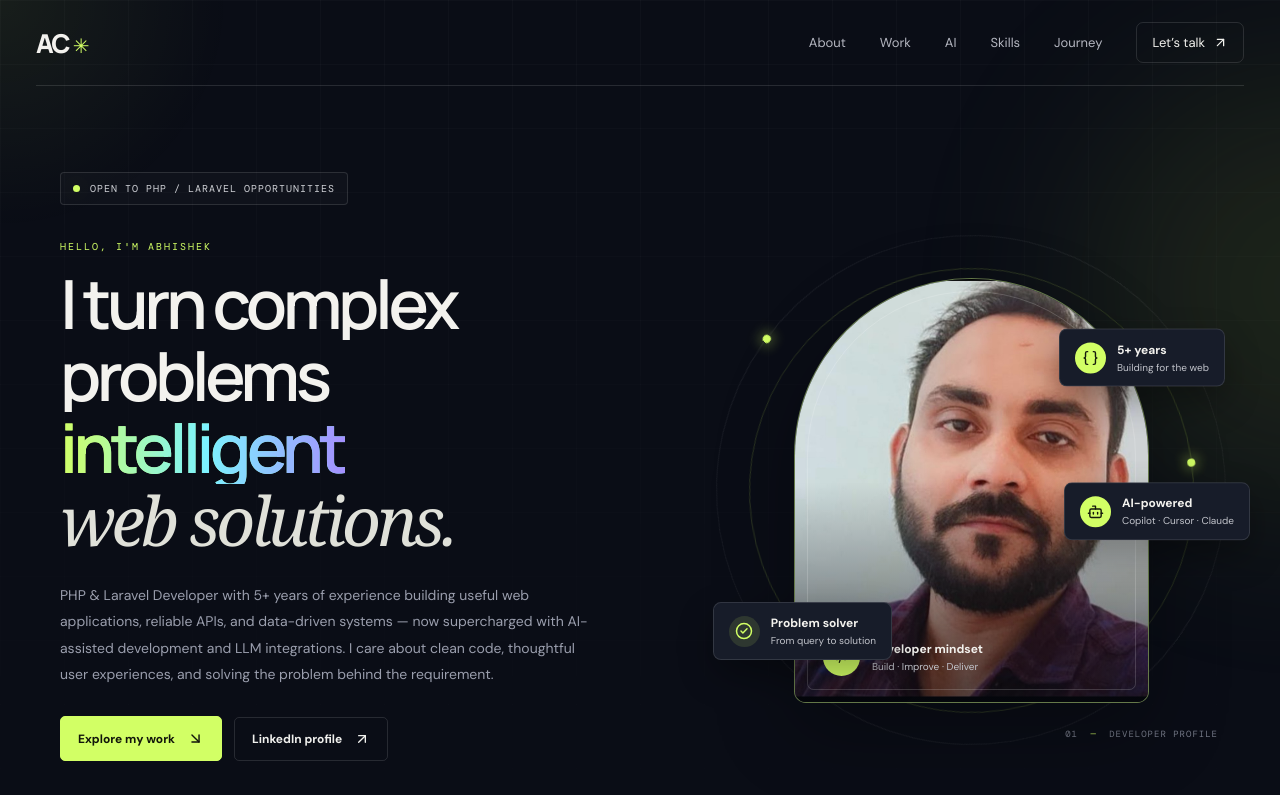
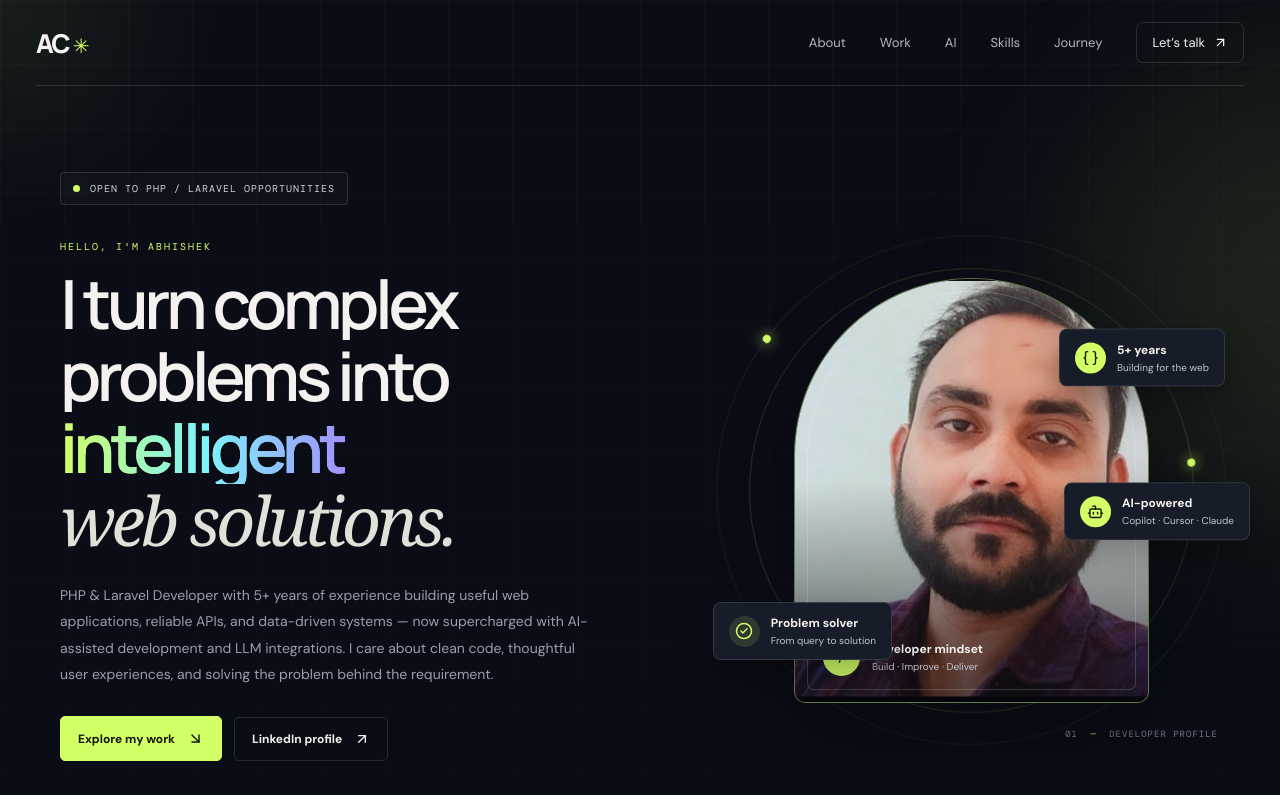
Before and after one commit to Abhinature/abhishek-portfolio, a React (Vite) app: page / in a window 1280 px wide. Shown: the top 795 px of the page. Built offline with nearby package versions, Linux system fonts and the light colour scheme.

Commit message:
Update App.jsx

```diff
--- a/src/App.jsx
+++ b/src/App.jsx
@@ -251,7 +251,7 @@ function App() {
   </span>
 
   <span className="line-mask">
-    <span>problems </span>
+    <span>problems into</span>
   </span>
 
   <span className="line-mask">
```
